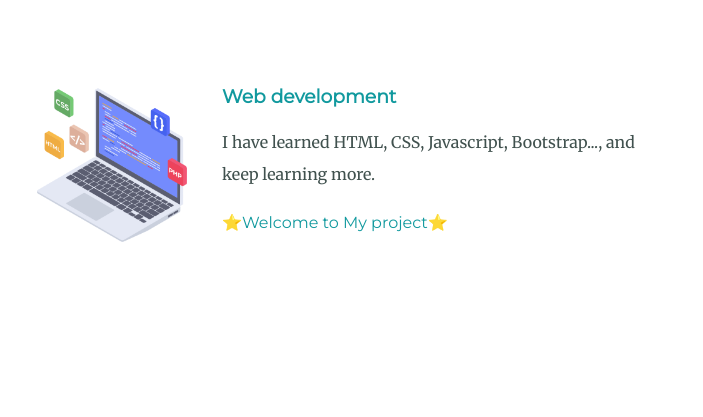
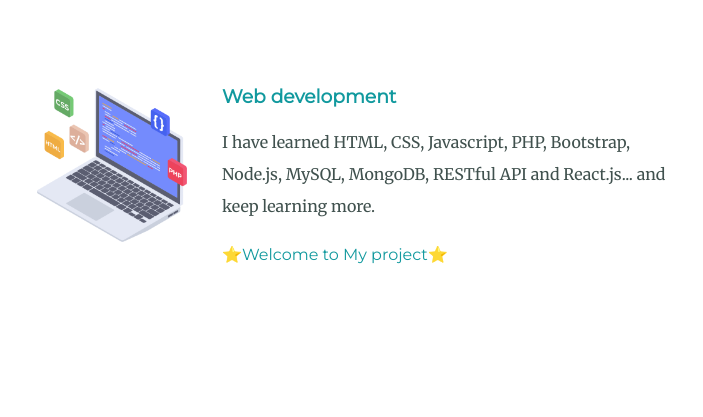
Before and after one commit to Lizzie2021/Personal-Site, a plain HTML site: page index.html in a window 1280 px wide. Shown: the part 1600-2017 px from the top of the page, without its empty margins (288-991 px from the left). Drawn offline with Linux system fonts and the light colour scheme.

Commit message:
Update index.html

```diff
--- a/index.html
+++ b/index.html
@@ -32,7 +32,7 @@
       <div class="skill-row">
         <img class="computer-picture" src="images/web-design.png" alt="img-web-design">
         <h3>Web development</h3>
-        <p >I have learned HTML, CSS, Javascript, Bootstrap..., and keep learning more.</p>
+        <p >I have learned HTML, CSS, Javascript, PHP, Bootstrap, Node.js, MySQL, MongoDB, RESTful API and React.js... and keep learning more.</p>
         <p>
           <a class="project" href="https://lizzie2021.github.io/Tindog/">⭐️Welcome to My project⭐️</a>
         </p>
```
